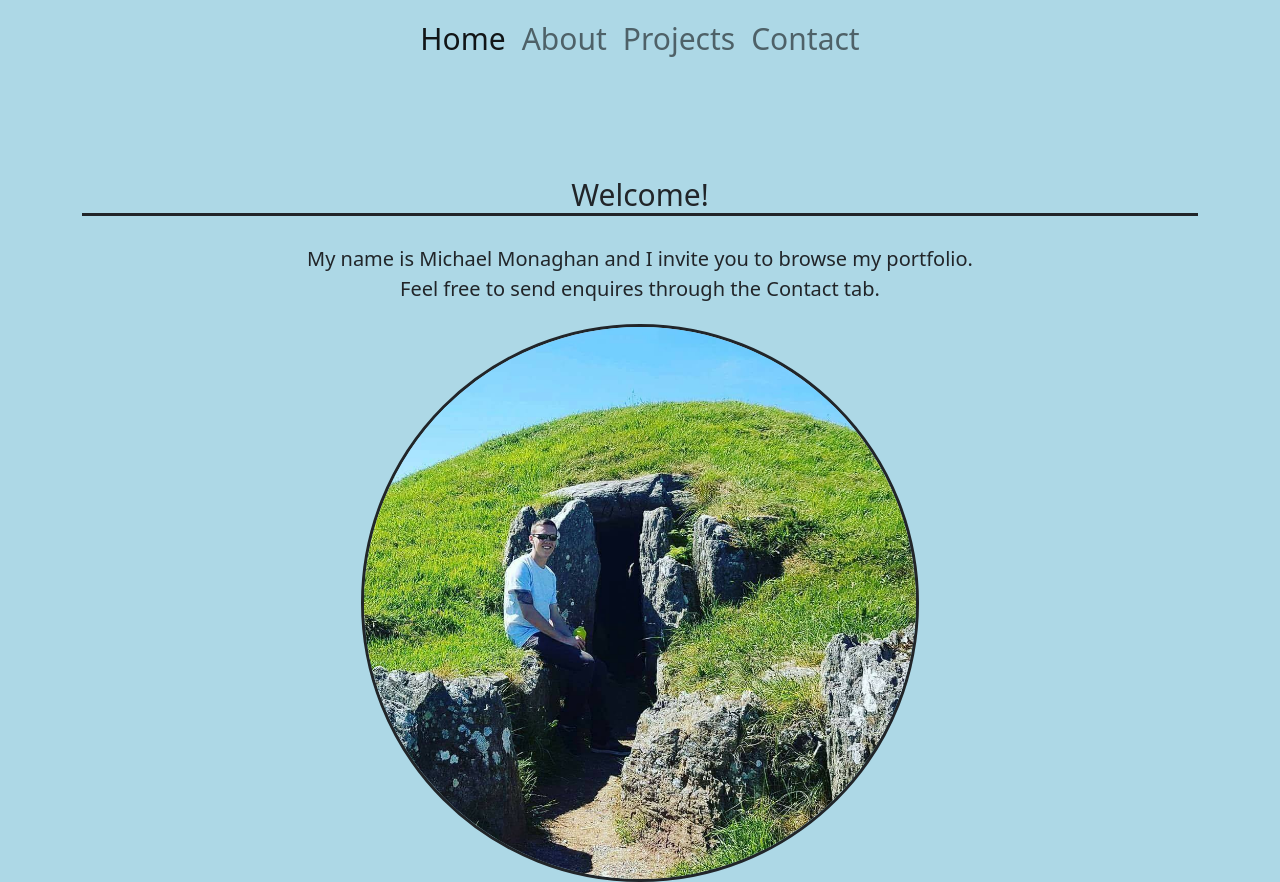
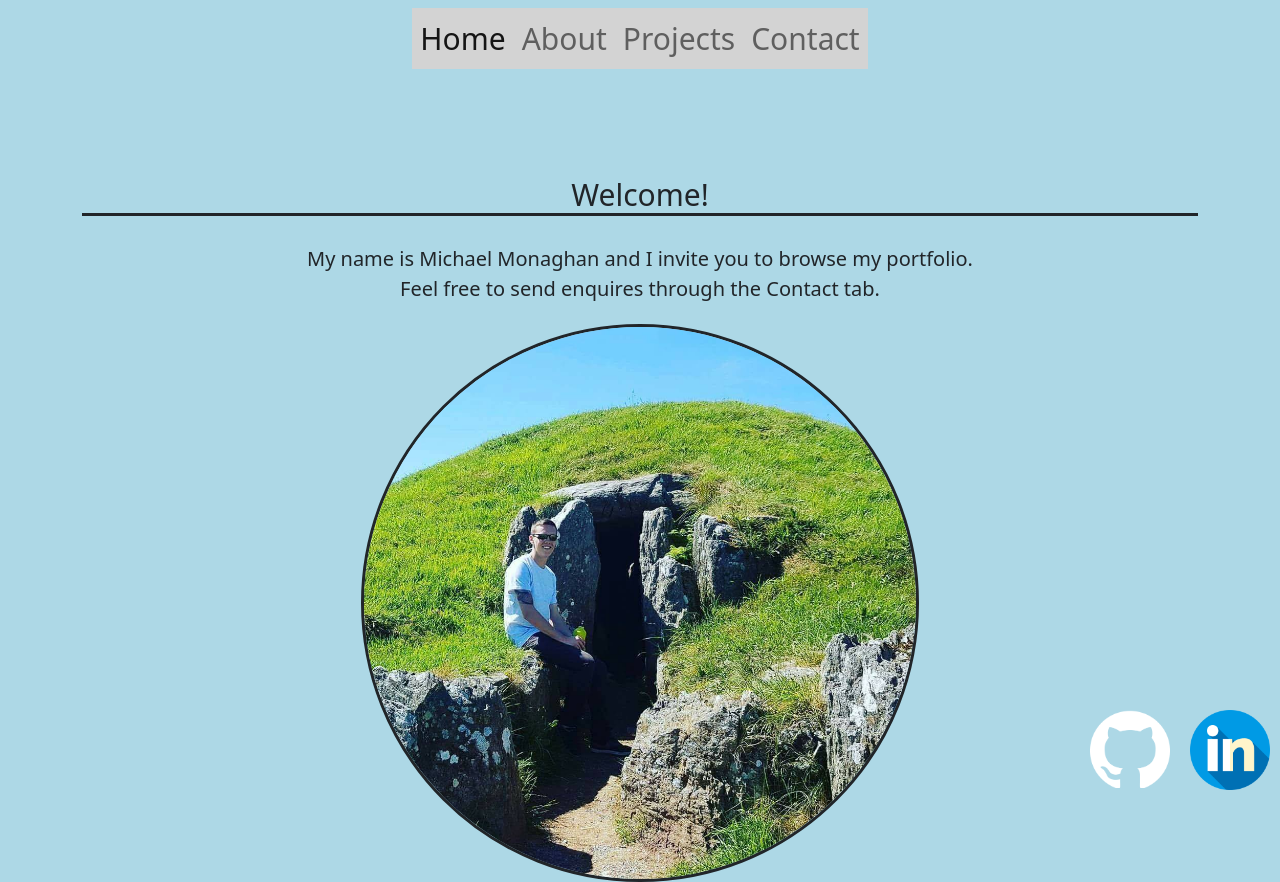
Before and after one commit to Zim40/React.Portfolio, a React (Create React App) app: page / in a window 1280 px wide. Built offline with nearby package versions, Linux system fonts and the light colour scheme.

Commit message:
added footer icons/links/styling

```diff
--- a/src/components/Footer.js
+++ b/src/components/Footer.js
@@ -3,17 +3,37 @@ import Container from 'react-bootstrap/Container'
 
 export default function Footer () {
     const styles = {
-        footer: {
-            // position: 'absolute',
-            bottom: 0,
-            background: 'grey'
-        }
+      images: {
+        maxHeight: 100,
+        maxWidth: 100,
+        padding: 10,
+        marginLeft: "auto",
+        marginRight: "auto",
+        float: 'right'
+      },
+      footerStyle: {
+        position: "fixed",
+        left: "0",
+        bottom: "0",
+        width: "100%",
+        textAlign: "center",
+        background: "transparent",
+        padding: "20",
+
+      },
+    };
+
+    const icons = {
+      linkedIn: process.env.PUBLIC_URL + '/linkedin.png',
+      github: process.env.PUBLIC_URL + '/github-mark-white.png'
     }
     return (
       <Container>
-        <footer className='sticky-0' style={styles.footer}>
+        <footer style={styles.footerStyle} >
 
           {/* Footer code below */}
+         <a href="https://www.linkedin.com/in/michael-monaghan-217404253/"><img style={styles.images} className="linkedIn" src={icons.linkedIn} alt="linked in"></img></a>
+         <a href="https://github.com/Zim40"><img style={styles.images} className="github " src={icons.github} alt="github"></img></a>
 
         </footer>
       </Container>
--- a/src/components/Navbar.js
+++ b/src/components/Navbar.js
@@ -10,6 +10,7 @@ function NavTabs ({currentPage, handlePageChange}) {
   const styles = {
     navTabs: {
       fontSize: 30,
+      background: 'lightgrey',
     },
 
 
@@ -18,7 +19,7 @@ function NavTabs ({currentPage, handlePageChange}) {
     return (
       <Navbar  className="sticky-top" bg="darkgrey" expand="lg">
         <Container>
-          <Nav style={styles.navTabs} className="m-auto">
+          <Nav style={styles.navTabs} className="m-auto bg-">
             <Nav.Link
               onClick={() => handlePageChange("Home")}
               className={
@@ -56,7 +57,11 @@ function NavTabs ({currentPage, handlePageChange}) {
               Contact
             </Nav.Link>
           </Nav>
+
+
         </Container>
+
+
       </Navbar>
     );
 };
--- a/src/components/pages/About.js
+++ b/src/components/pages/About.js
@@ -4,16 +4,16 @@ import Container from 'react-bootstrap/Container'
 export default function About () {
     const styles = {
         title: {
-            paddingTop: 100,
-            paddingBottom: 100,
+          paddingTop: 100,
+
             textAlign: 'center',
             fontSize: 30,
             borderBottom: 'solid'
         },
         text: {
-            fontSize: 20,
-            maxWidth: '75%',
-            textAlign: 'center'
+          textAlign: 'center',
+          fontSize: 20,
+          padding:20
         },
 
     }
--- a/src/components/pages/Contact.js
+++ b/src/components/pages/Contact.js
@@ -32,6 +32,7 @@ export default function ContactForm () {
     const [emailError, setEmailError] = useState('');
     const [message, setMessage] = useState('');
 
+
     const handleFirstNameChange = (e) => {
       setFirstName(e.target.value);
     };
@@ -52,13 +53,19 @@ export default function ContactForm () {
     }
     const handleSubmit = (e) => {
       e.preventDefault();
-      console.log('messageSent');
+      if(!firstName || !lastName || !email || !message){
+        alert('Please fill all input areas to send message.')
+      } else {
+        alert('Message Sent!')
+        console.log('messageSent');
       setFirstName('');
       setLastName('');
       setEmail('');
       setMessage('');
       e.target.reset();
-      alert('Message Sent!')
+      }
+
+
     }
 
 
--- a/src/components/pages/Projects.js
+++ b/src/components/pages/Projects.js
@@ -7,25 +7,30 @@ import Row from 'react-bootstrap/Row';
 export default function Projects () {
 
     const style = {
-        projSection: {
-            paddingTop: 100,
-            paddingBottom: 50,
-            maxWidth: '75%',
-            textAlign: 'center'
+        // projSection: {
+        //   paddingTop: 100,
 
-        },
+        //   textAlign: 'center',
+        //   fontSize: 30,
+        //   // borderBottom: 'solid'
+
+        // },
         title: {
-            textAlign: 'center',
-            borderBottom: 'solid',
+          paddingTop: 100,
 
-            fontSize: 30
+          textAlign: 'center',
+          fontSize: 30,
+          borderBottom: 'solid'
         },
         text: {
-            fontSize: 20
+          textAlign: 'center',
+          fontSize: 20,
+          padding:20
         },
         card: {
             height: 575,
             background: 'lightgrey',
+            paddingBottom: 60
 
 
         }
@@ -62,7 +67,7 @@ export default function Projects () {
         </section>
         <Row xs={1} md={2} className="g-4">
       {cardData.map((card, index) => (
-        <Col>
+        <Col >
           <Card style={style.card} key={index}>
             <Card.Img variant="top" src={card.image} />
             <Card.Body>
--- a/src/components/style/main.css
+++ b/src/components/style/main.css
@@ -1,3 +1,9 @@
 body {
     background-color: lightblue;
+
 }
+/* Footer {
+    width: 100%;
+    height: 0;
+    background-color: lightblue;
+} */
```
Also changed, not shown: public/github-mark-white.png (added), public/linkedin.png (added).
